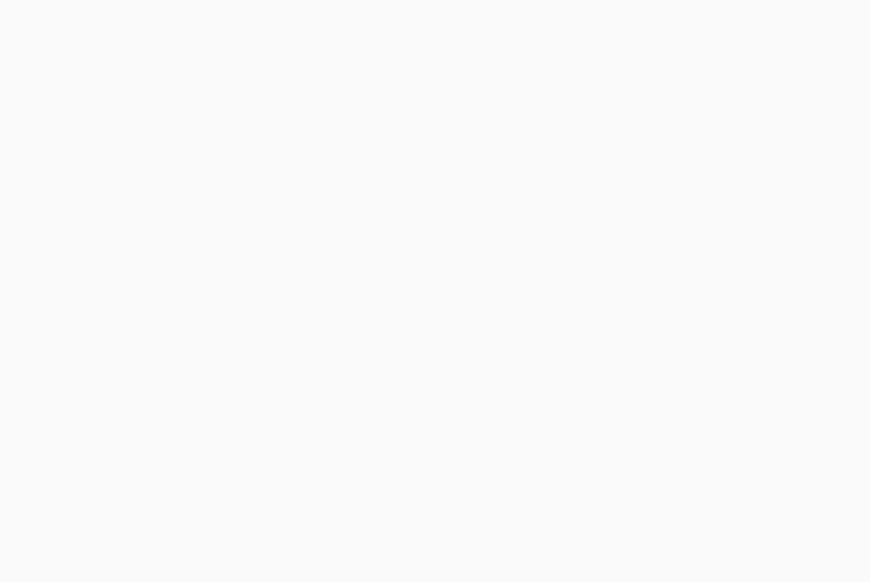
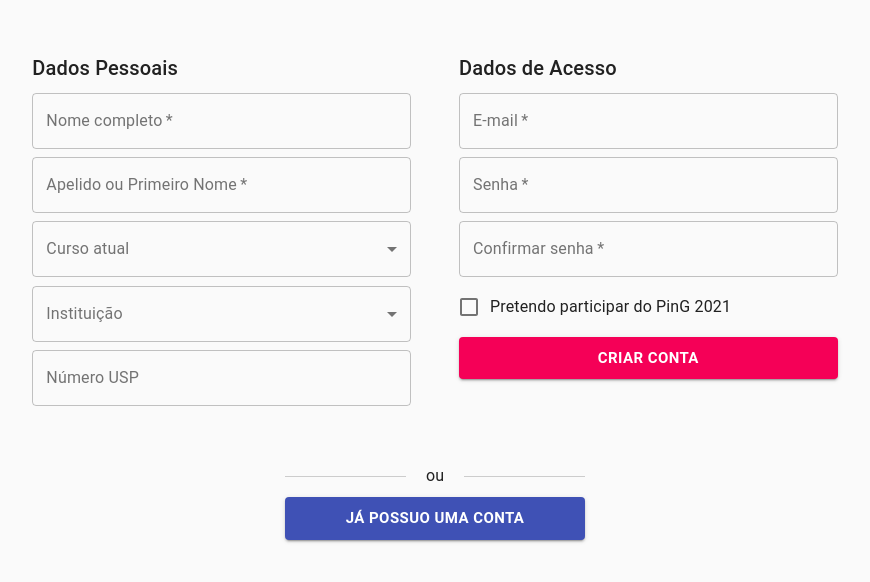
Before and after one commit to LMFRomero/ganeshApp, a JavaScript app in the folder frontend/: page /criar-conta in a window 1280 px wide. Shown: the part 104-686 px from the top of the page, without its empty margins (205-1075 px from the left). Built offline with nearby package versions, Linux system fonts and the light colour scheme; the HTML template or start-up script is replaced by a standard one.

Commit message:
Created Register Page initial structure

```diff
--- a/frontend/src/pages/Login/Login.js
+++ b/frontend/src/pages/Login/Login.js
@@ -13,7 +13,7 @@ function Login(){
         <Grid container spacing={6} justify="center">
           <Grid item xs={12}>
 
-            <form>
+            <form classname="LoginForm">
               <Typography variant="h5" align="center">
                 <strong>Entrar no Ganesh App</strong>
               </Typography>
--- /dev/null
+++ b/frontend/src/pages/Register/Register.css
@@ -0,0 +1,24 @@
+.RegisterPage {
+    display: flex;
+    flex-flow: row nowrap;
+    align-items: center;
+    padding-top: 1.6em;
+    padding-bottom: 1.6em;
+}
+
+.RegisterPage .RegisterSection > * {
+    margin-top: 0.6em;
+    margin-bottom: 0;
+}
+
+.RegisterPage .RegisterSection > *:first-child {
+    margin-top: 0;
+}
+
+.RegisterPage .BtnEntrar {
+    display: flex;
+    margin-left: auto;
+    margin-right: auto;
+    max-width: 300px;
+
+}
--- a/frontend/src/pages/Register/Register.js
+++ b/frontend/src/pages/Register/Register.js
@@ -1,12 +1,88 @@
 import { Box, Container, Grid, Button, Typography } from '@material-ui/core'
+import { TextField, InputLabel, Select, MenuItem, FormControl, Checkbox, FormControlLabel } from '@material-ui/core'
+import './Register.css'
+
+import { Link as RouterLink } from 'react-router-dom';
+
+import OrDivider from '../../components/OrDivider/OrDivider'
 
 function Register(){
   return(
-    <Box className="Register" flexGrow={1}>
+    <Box className="RegisterPage" flexGrow={1}>
       <Container fixed>
-        <Grid container spacing={6} justify="center">
+        <form classname="RegisterForm">
+          <Grid container spacing={6} justify="center">
 
-        </Grid>
+            <Grid className="RegisterSection" item xs={12} sm={6} md={4}>
+              <Typography variant="h6">
+                Dados Pessoais
+              </Typography>
+
+              <TextField variant="outlined" fullWidth label="Nome completo" required/>
+
+              <TextField variant="outlined" fullWidth label="Apelido ou Primeiro Nome" required/>
+
+              <FormControl variant="outlined" fullWidth>
+                <InputLabel id="LabelCurso">Curso atual</InputLabel>
+                <Select labelId="LabelCurso" label="Curso atual">
+                  <MenuItem value="BCC">Ciências da Computação </MenuItem>
+                  <MenuItem value="EngComp">Engenharia da Computação</MenuItem>
+                  <MenuItem value="BSI">Sistemas de Informação</MenuItem>
+                  <MenuItem value="Nenhum">Nenhum</MenuItem>
+                  <MenuItem value="Outro">Outro curso</MenuItem>
+                </Select>
+              </FormControl>
+
+              <FormControl variant="outlined" fullWidth>
+                <InputLabel id="LabelCurso">Instituição</InputLabel>
+                <Select labelId="LabelCurso" label="Instituição">
+                  <MenuItem value="ICMC">USP - ICMC</MenuItem>
+                  <MenuItem value="EESC">USP - EESC</MenuItem>
+                  <MenuItem value="IFSC">USP - IFSC</MenuItem>
+                  <MenuItem value="IQSC">USP - IQSC</MenuItem>
+                  <MenuItem value="UFSCAR">UFSCAR</MenuItem>
+                  <MenuItem value="Nenhuma">Nenhuma</MenuItem>
+                  <MenuItem value="Outra">Outra instituição</MenuItem>
+                </Select>
+              </FormControl>
+
+              <TextField variant="outlined" fullWidth label="Número USP"/>
+            </Grid>
+
+
+            <Grid className="RegisterSection" item xs={12} sm={6} md={4}>
+              <Typography variant="h6">
+                Dados de Acesso
+              </Typography>
+
+              <TextField variant="outlined" fullWidth label="E-mail" required/>
+
+              <TextField variant="outlined" fullWidth label="Senha" type="password" required/>
+
+              <TextField variant="outlined" fullWidth label="Confirmar senha" type="password" required/>
+
+              <FormControlLabel label="Pretendo participar do PinG 2021"
+                control={
+                  <Checkbox color="primary" name="PingParticipant" />
+              }/>
+
+              <Button variant="contained" size="large" fullWidth color="secondary">
+                <strong>Criar Conta</strong>
+              </Button>
+
+            </Grid>
+
+            <Grid item xs={12}>
+              <OrDivider/>
+
+              <Button className="BtnEntrar" variant="contained" size="large" fullWidth color="primary"
+                component={RouterLink} to="/fazer-login">
+                <strong>Já possuo uma conta</strong>
+              </Button>
+            </Grid>
+
+          </Grid>
+        </form>
       </Container>
     </Box>
   )
```
